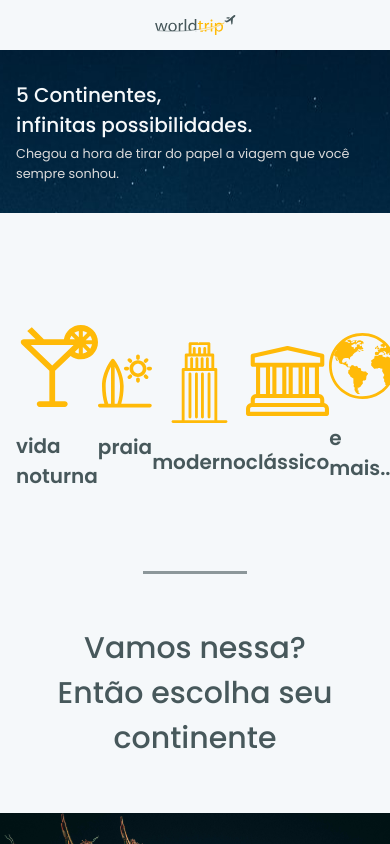
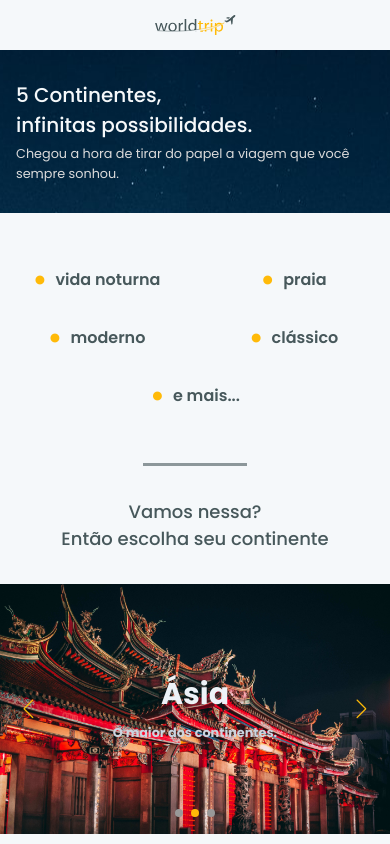
Before and after one commit to devsp-rocketseat/world-trip-ignite, a Next.js app: page / in a window 390 px wide. Shown: the top 844 px of the page. Built offline with nearby package versions, Linux system fonts and the light colour scheme.

Commit message:
Responsividade: Component SectionInfo

```diff
--- a/src/components/home/Banner/index.tsx
+++ b/src/components/home/Banner/index.tsx
@@ -4,7 +4,7 @@ export function Banner() {
   return (
     <Flex
       h={["163px", "335px"]}
-      mb="32px"
+      mb={["0", "0", "32px"]}
       px="4"
       justify="center"
       bg="url(/images/imgBackground.jpg) no-repeat 50% 30%"
--- /dev/null
+++ b/src/components/home/SectionInfo/ItemInfo.tsx
@@ -0,0 +1,27 @@
+import { Flex, Image, Text, useBreakpointValue } from '@chakra-ui/react'
+
+interface Props {
+  image: string
+  text: string
+}
+
+export function ItemInfo({ image, text }: Props) {
+  const isMobile = useBreakpointValue({
+    base: false,
+    sm: true,
+  })
+
+  return (
+    <Flex direction={["row", "column"]} align="center" justify="center">
+      {isMobile ? (
+        <Image src={image} w="85px" h="85px" mb="6" />
+      ) : (
+        <Text color="custom.highlight" fontSize="4xl" mr="2">•</Text>
+      )}
+
+      <Text fontSize={["md", "xl", "2xl"]} color="custom.text_dark" fontWeight="semibold">
+        {text}
+      </Text>
+    </Flex>
+  )
+}
--- a/src/components/home/SectionInfo/index.tsx
+++ b/src/components/home/SectionInfo/index.tsx
@@ -1,48 +1,51 @@
-import { Box, Divider, Flex, Image, Text } from '@chakra-ui/react'
+import { Box, Divider, Flex, Grid, GridItem, Text } from '@chakra-ui/react'
+
+import { ItemInfo } from './ItemInfo'
 
 export function SectionInfo() {
   return (
     <Box>
-      <Flex maxW="1192px" m="0 auto" p="5rem 1rem" align="center" justify="space-between">
-        <Flex direction="column" align="center">
-          <Image src="/icons/cocktail.svg" alt="cocktail" />
-          <Text fontSize="xl" mt="6" color="custom.text_dark" fontWeight="semibold">
-            vida noturna
-          </Text>
-        </Flex>
+      <Grid
+        templateColumns={["1fr 1fr", "1fr 1fr", "1fr 1fr", "repeat(5, 1fr)"]}
+        w="100%"
+        justify="space-between"
+        align="center"
+        py={["10", "20"]}
+        mx="auto"
+        maxW="1160px"
+        flexWrap="wrap"
+        gap={[1, 5]}
+      >
+        <GridItem>
+          <ItemInfo image="/icons/cocktail.svg" text="vida noturna" />
+        </GridItem>
 
-        <Flex direction="column" align="center">
-          <Image src="/icons/surf.svg" alt="surf" />
-          <Text fontSize="xl" mt="6" color="custom.text_dark" fontWeight="semibold">
-            praia
-          </Text>
-        </Flex>
+        <GridItem>
+          <ItemInfo image="/icons/surf.svg" text="praia" />
+        </GridItem>
 
-        <Flex direction="column" align="center">
-          <Image src="/icons/building.svg" alt="building" />
-          <Text fontSize="xl" mt="6" color="custom.text_dark" fontWeight="semibold">
-            moderno
-          </Text>
-        </Flex>
+        <GridItem>
+          <ItemInfo image="/icons/building.svg" text="moderno" />
+        </GridItem>
 
-        <Flex direction="column" align="center">
-          <Image src="/icons/museum.svg" alt="museum" />
-          <Text fontSize="xl" mt="6" color="custom.text_dark" fontWeight="semibold">
-            clássico
-          </Text>
-        </Flex>
+        <GridItem>
+          <ItemInfo image="/icons/museum.svg" text="clássico" />
+        </GridItem>
 
-        <Flex direction="column" align="center">
-          <Image src="/icons/earth.svg" alt="earth" />
-          <Text fontSize="xl" mt="6" color="custom.text_dark" fontWeight="semibold">
-            e mais...
-          </Text>
-        </Flex>
-      </Flex>
+        <GridItem colSpan={[2, 2, 2, 1]}>
+          <ItemInfo image="/icons/earth.svg" text="e mais..." />
+        </GridItem>
+      </Grid>
 
       <Divider borderColor="#47585B" border="2px solid #47585B" size="10" w="100px" mx="auto" />
 
-      <Text fontSize="3xl" fontWeight="medium" my="3.25rem" textAlign="center" color="custom.text_dark">
+      <Text
+        fontSize={["lg", "3xl", "4xl"]}
+        fontWeight="medium"
+        my={["8", "14", "14"]}
+        textAlign="center"
+        color="custom.text_dark"
+      >
         Vamos nessa? <br />
         Então escolha seu continente
       </Text>
```
